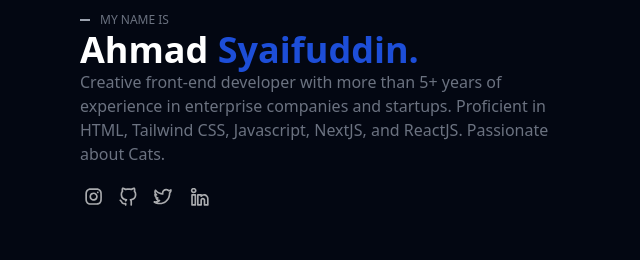
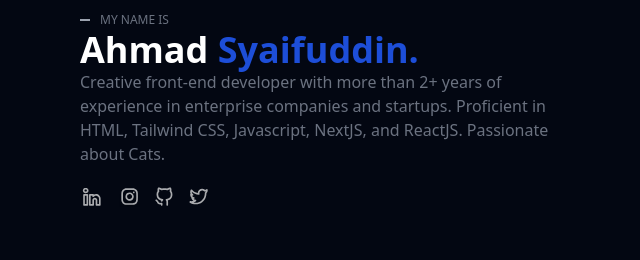
Before and after one commit to ahmadsyaifuddin-dins/Tailwind-Project, a website: page public/index.html in a window 1280 px wide. Shown: the part 278-538 px from the top of the page, 80-720 px from the left. Drawn offline with nearby package versions, Linux system fonts and the light colour scheme.

Commit message:
Update index.html

```diff
--- a/public/index.html
+++ b/public/index.html
@@ -64,15 +64,15 @@
                         <span class="text-blue-700">Syaifuddin.</span>
                     </h3>
                     <p class="font-light">
-                        Creative front-end developer with more than 5+ years of experience in enterprise companies and
+                        Creative front-end developer with more than 2+ years of experience in enterprise companies and
                         startups. Proficient in HTML, Tailwind CSS, Javascript, NextJS, and ReactJS. Passionate about
                         Cats.
                     </p>
                     <div class="flex flex-row mt-5 space-x-3">
+                        <a href=""> <img class="w-6 h-6" src="img/Linkedin.svg" alt=""></a>
                         <a href=""> <img class="w-6 h-6" src="img/Instagram.svg" alt=""></a>
                         <a href=""> <img class="w-6 h-6" src="img/Github.svg" alt=""></a>
                         <a href=""> <img class="w-6 h-6" src="img/Twitter.svg" alt=""></a>
-                        <a href=""> <img class="w-6 h-6" src="img/Linkedin.svg" alt=""></a>
 
                     </div>
                 </div> <!-- avatar -->
```
